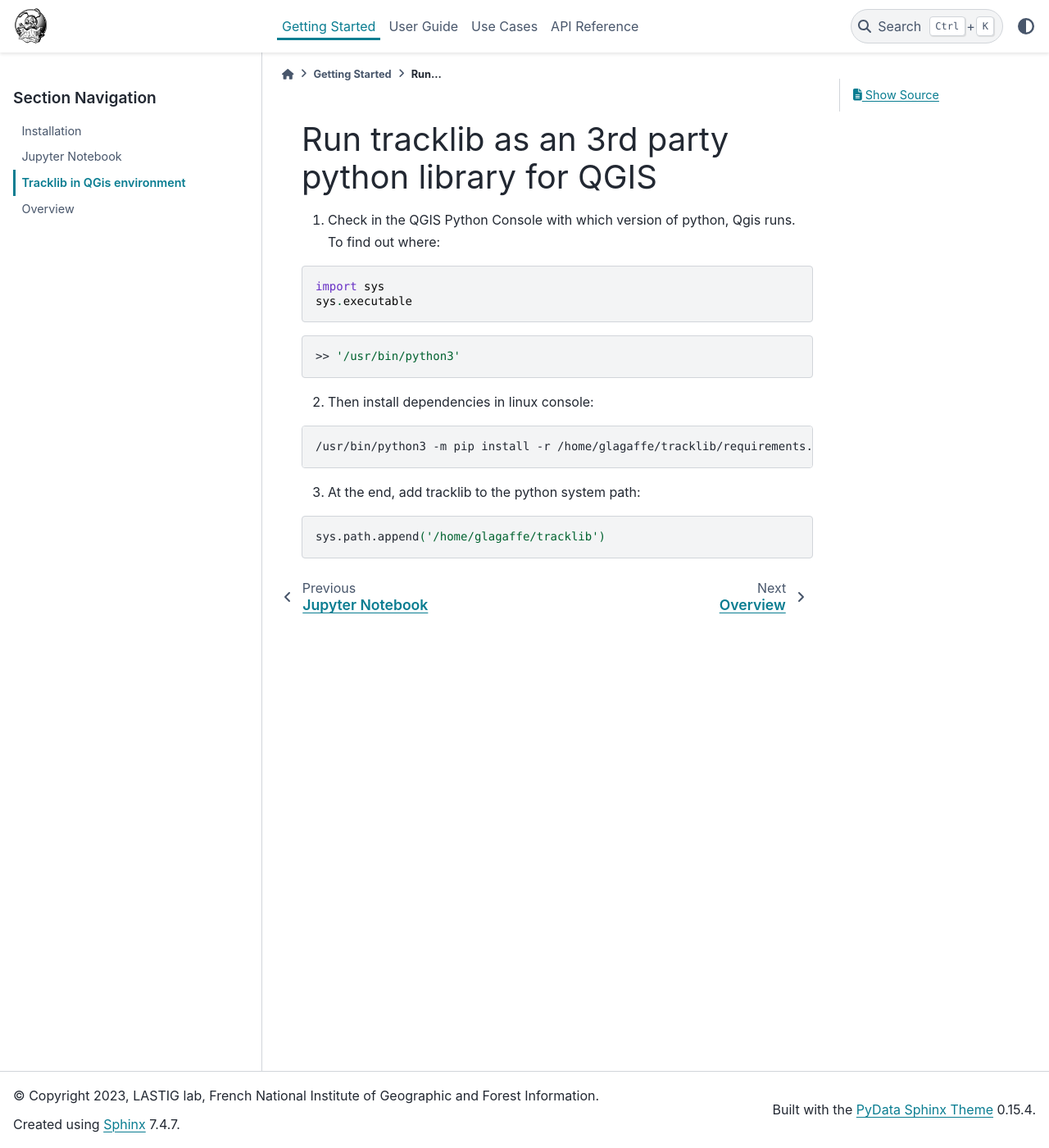
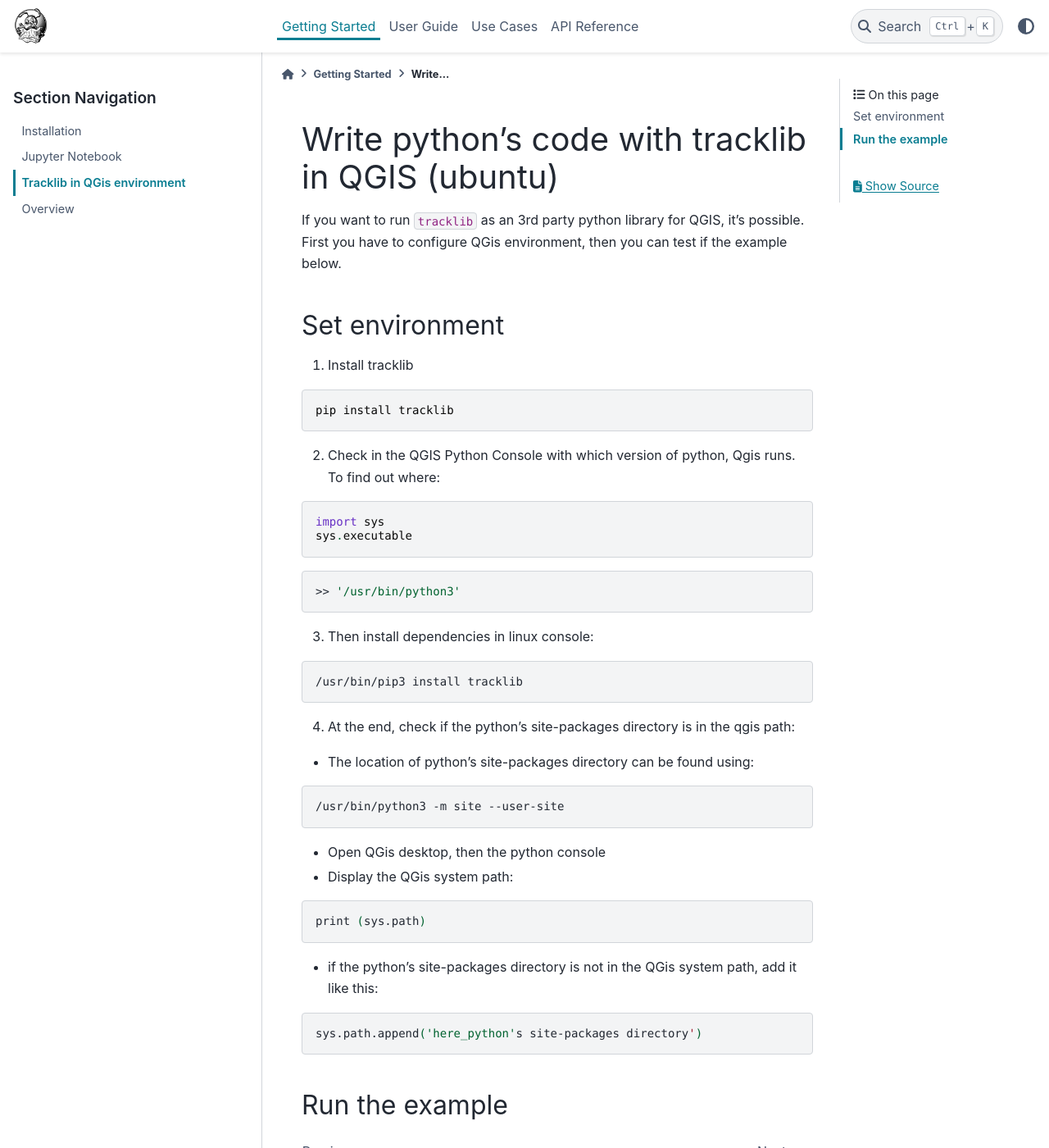
Before and after one commit to umrlastig/tracklib, a Sphinx documentation site: the page built from doc/source/started/qgis.rst, in a window 1280 px wide and 1400 px high. Shown: the whole window at 82% size. Built offline with Sphinx 7.4.7 and the PyData theme 0.15.4, drawn with Linux system fonts in a browser that asks for light colours; pages that are not in the unit, such as notebooks, are missing from menus.

Commit message:
qgis doc

```diff
--- a/doc/source/started/qgis.rst
+++ b/doc/source/started/qgis.rst
@@ -1,35 +1,64 @@
 :Author: Marie-Dominique Van Damme
-:Version: 1.0
+:Version: 1.1
 :License: --
-:Date: 21/09/2020
+:Date: 04/08/2023
 
 
+Write python's code with tracklib in QGIS (ubuntu)
+===================================================
 
-Run tracklib as an 3rd party python library for QGIS
-~~~~~~~~~~~~~~~~~~~~~~~~~~~~~~~~~~~~~~~~~~~~~~~~~~~~~
+If you want to run ``tracklib`` as an 3rd party python library for QGIS, it's possible. First you have to configure QGis environment,
+then you can test if the example below.
 
-1. Check in the QGIS Python Console with which version of python, Qgis runs. To find out where:
+Set environment
+~~~~~~~~~~~~~~~
+
+1. Install tracklib
+
+.. code-block:: python
+
+   pip install tracklib
+
+
+2. Check in the QGIS Python Console with which version of python, Qgis runs. To find out where:
 
 .. code-block:: python
 
    import sys
    sys.executable
 
-
 .. code-block:: shell
 
    >> '/usr/bin/python3'
 
-
-2. Then install dependencies in linux console:
+3. Then install dependencies in linux console:
 
 .. code-block:: shell
 
-   /usr/bin/python3 -m pip install -r /home/glagaffe/tracklib/requirements.txt
+   /usr/bin/pip3 install tracklib
 
+4. At the end, check if the python's site-packages directory is in the qgis path:
 
-3. At the end, add tracklib to the python system path:
+* The location of python's site-packages directory can be found using:
 
 .. code-block:: shell
 
-   sys.path.append('/home/glagaffe/tracklib')
+   /usr/bin/python3 -m site --user-site
+
+* Open QGis desktop, then the python console
+
+* Display the QGis system path:
+
+.. code-block:: shell
+
+    print (sys.path)
+
+* if the python's site-packages directory is not in the QGis system path, add it like this:
+
+.. code-block:: shell
+
+   sys.path.append('here_python's site-packages directory')
+
+
+Run the example
+~~~~~~~~~~~~~~~
```
